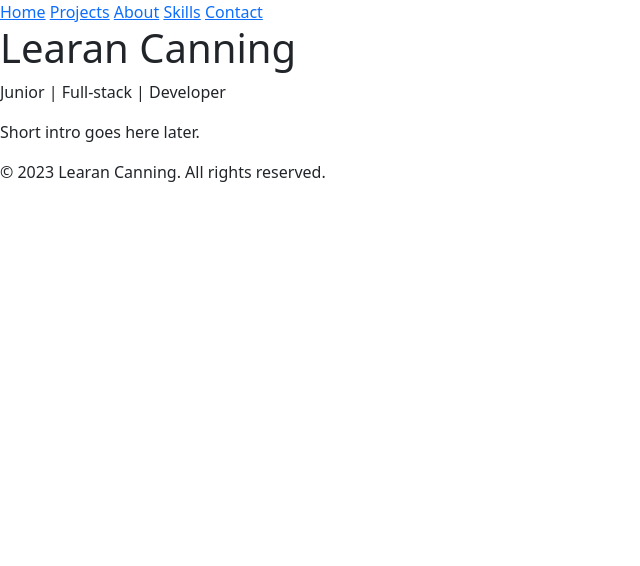
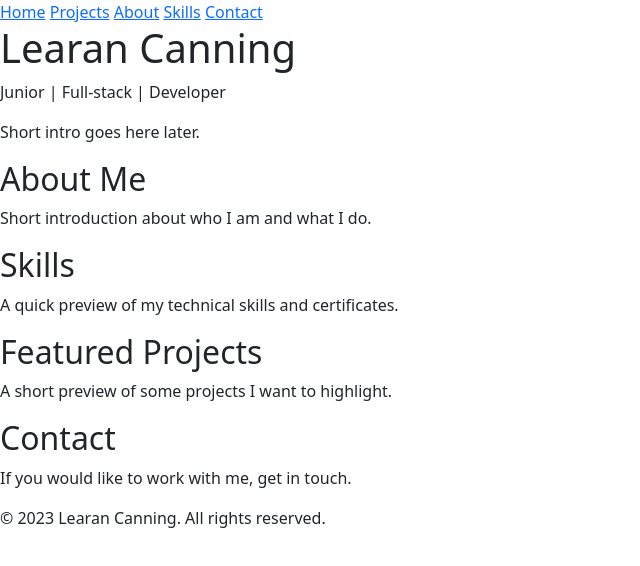
Before and after one commit to Learan-Canning/Developer-Profile, a plain HTML site: page index.html in a window 1280 px wide. Shown: the whole page, without its empty margins (0-640 px from the left). Drawn offline with nearby package versions, Linux system fonts and the light colour scheme.

Commit message:
add html details on index.html

```diff
--- a/index.html
+++ b/index.html
@@ -25,6 +25,26 @@
         <p>Junior | Full-stack | Developer</p>
         <p>Short intro goes here later.</p>
        </section>
+
+       <section id="about-preview">
+        <h2>About Me</h2>
+        <p>Short introduction about who I am and what I do.</p>
+       </section>
+
+       <section id="skills-preview">
+        <h2>Skills</h2>
+        <p>A quick preview of my technical skills and certificates.</p>
+       </section>
+
+       <section id="featured-projects">
+        <h2>Featured Projects</h2>
+        <p>A short preview of some projects I want to highlight.</p>
+       </section>
+
+       <section id="contact-cta">
+        <h2>Contact</h2>
+        <p>If you would like to work with me, get in touch.</p>
+       </section>
     </main>
 
 
```
